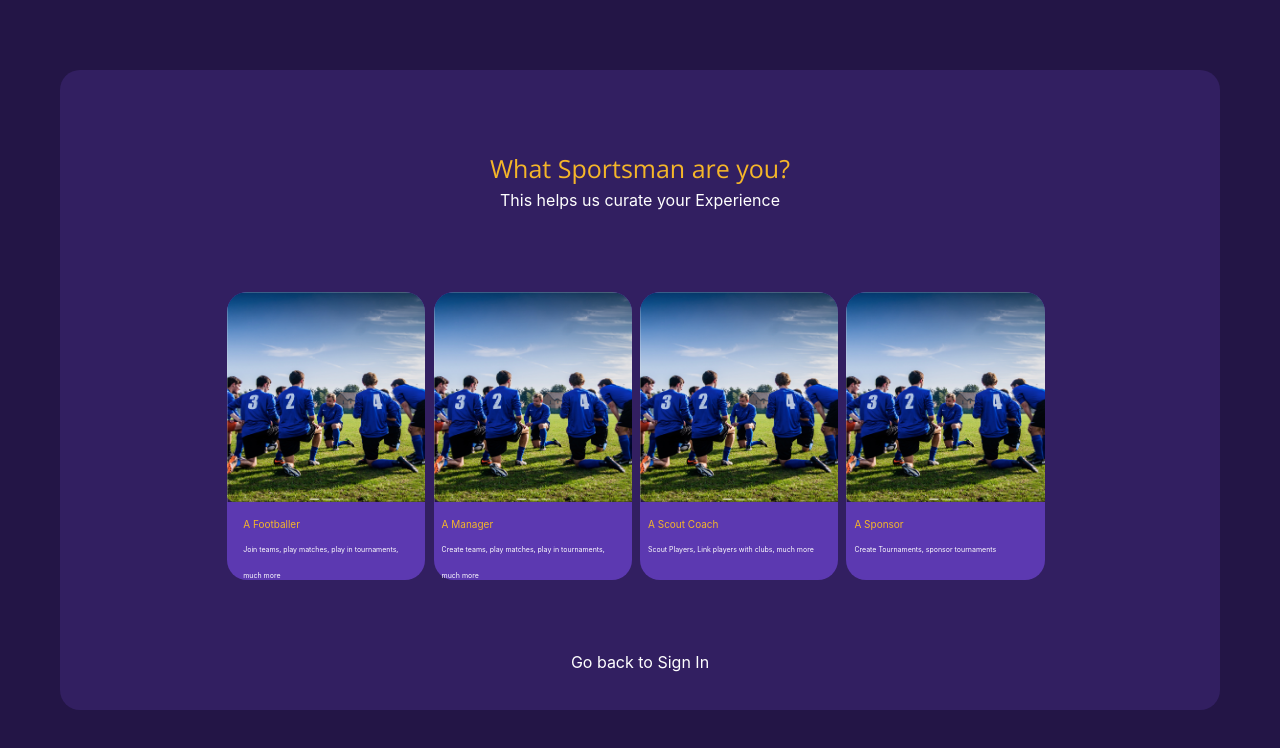
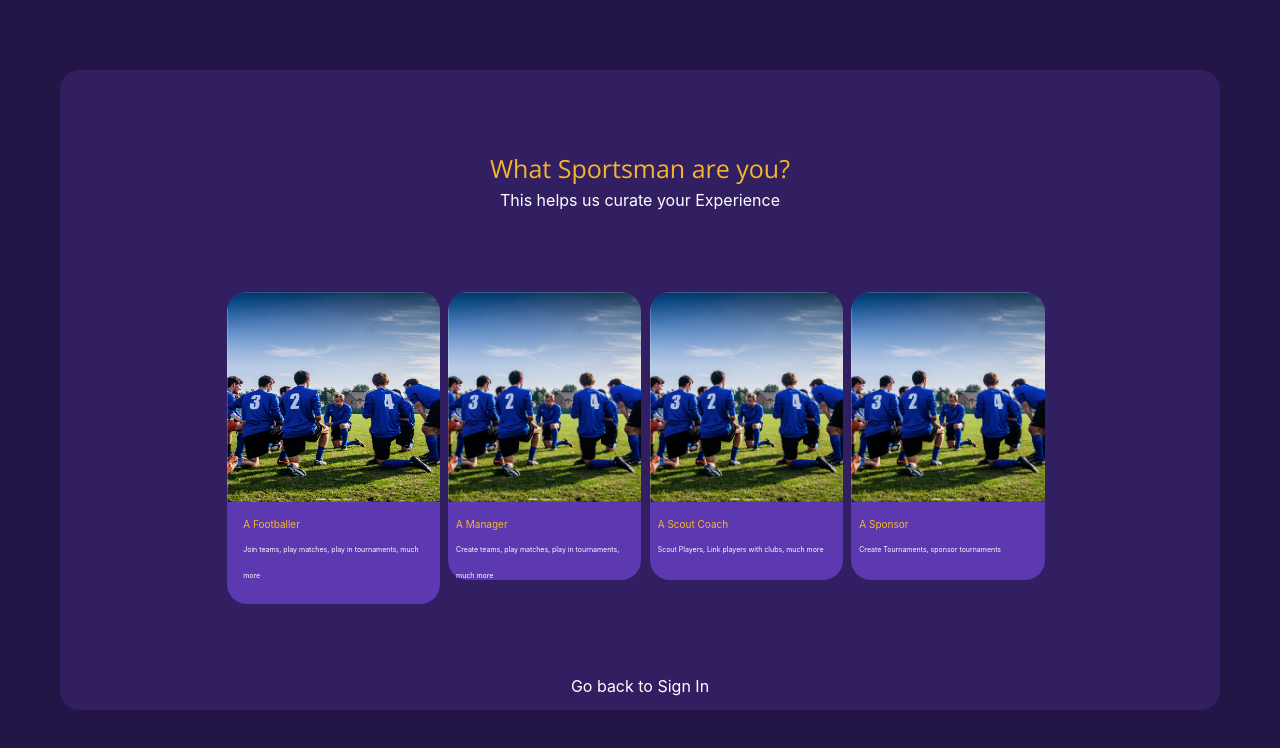
Before and after one commit to PETRUSBLACK/Soccer, a React (Create React App) app: page / in a window 1280 px wide. In both pictures the pointer is over the element 326 px from the left and 3015 px from the top of the page. Shown: the part 2580-3328 px from the top of the page. Built offline with nearby package versions, Linux system fonts and the light colour scheme.

Commit message:
adding transition

```diff
--- a/src/Components/all-cards/create.css
+++ b/src/Components/all-cards/create.css
@@ -49,6 +49,12 @@ margin-bottom: 30px;
   margin-top:80px;
   border-radius:20px;
   margin-right: 1%;
+  transition: width 1s, height 1s;
+
+}
+.allcard:hover {
+  width: 16.5rem;
+  height : 19.5rem;
 }
 .sportman{
   color:#F5B629;
@@ -60,7 +66,3 @@ margin-bottom: 30px;
   font-family: 'Open Sans';
   font-size: 10px;
 }
-.img:hover {
-  width: 150px;
-  height : 230rem;
-}
```
